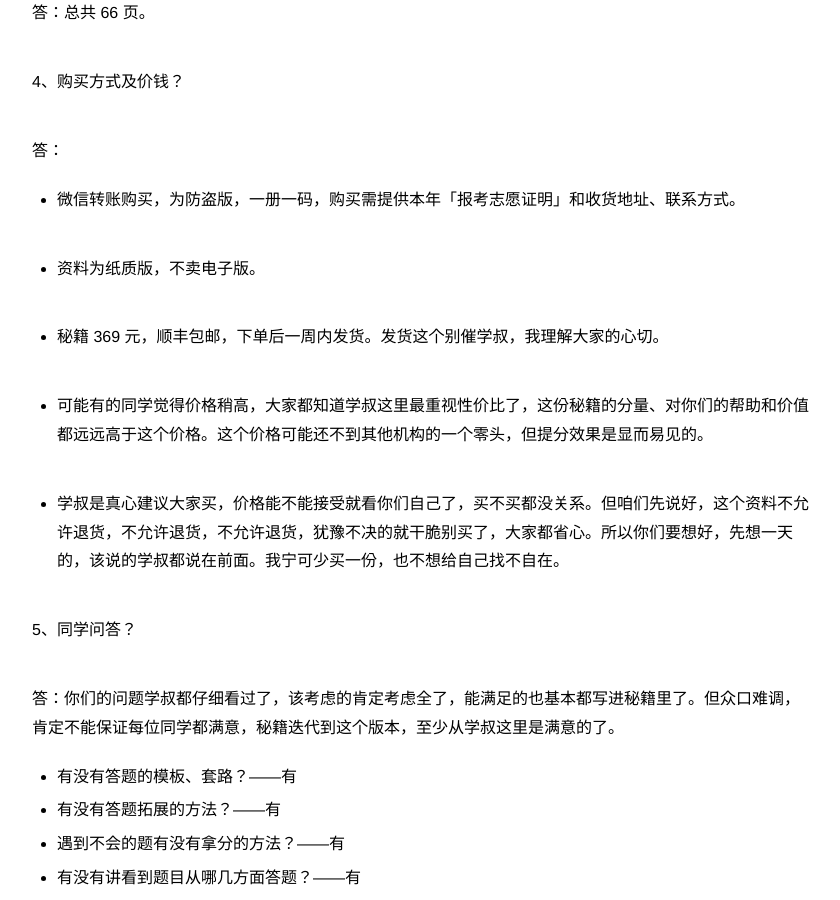
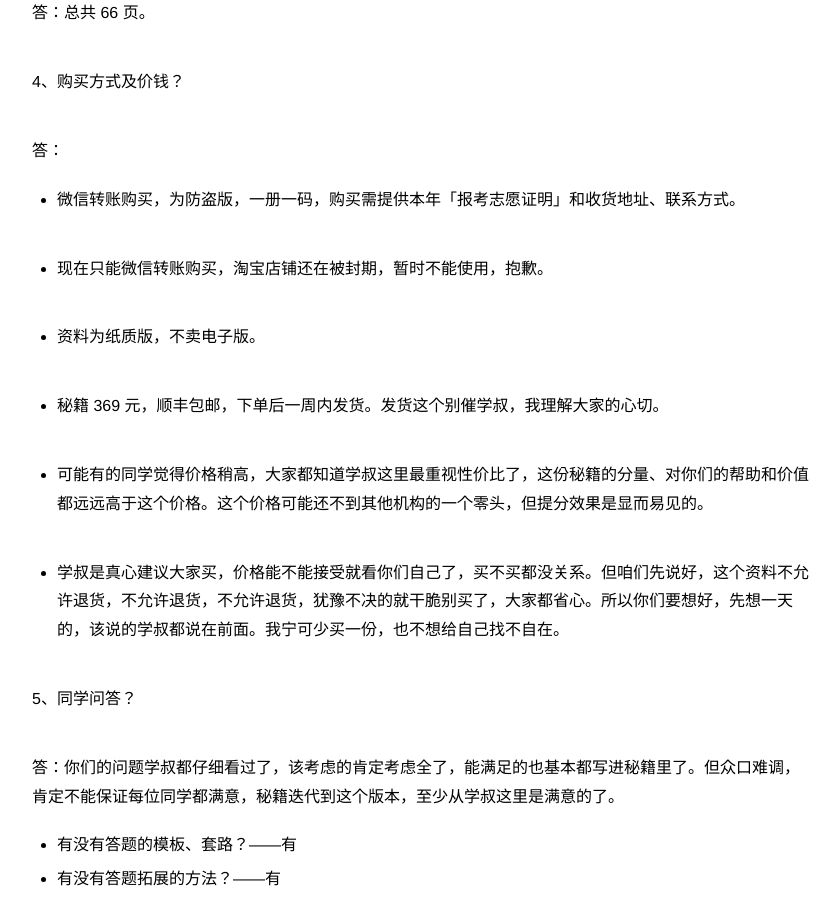
Before and after one commit to zapp926/cnu.github.io, a Jekyll site: the page built from _posts/2019-10-22-skill.md, in a window 1280 px wide and 900 px high, scrolled down 1617 px. Shown: the whole window, without its empty margins (218-1058 px from the left). Built offline with Jekyll 4.4.1, drawn with Linux system fonts in a browser that asks for light colours.

Commit message:
Update 2019-10-22-skill.md

```diff
--- a/_posts/2019-10-22-skill.md
+++ b/_posts/2019-10-22-skill.md
@@ -48,6 +48,8 @@ description: 提分秘籍，送你三十分。
 答：
 
 * 微信转账购买，为防盗版，一册一码，购买需提供本年「报考志愿证明」和收货地址、联系方式。
+
+* 现在只能微信转账购买，淘宝店铺还在被封期，暂时不能使用，抱歉。
 
 * 资料为纸质版，不卖电子版。
 
```
